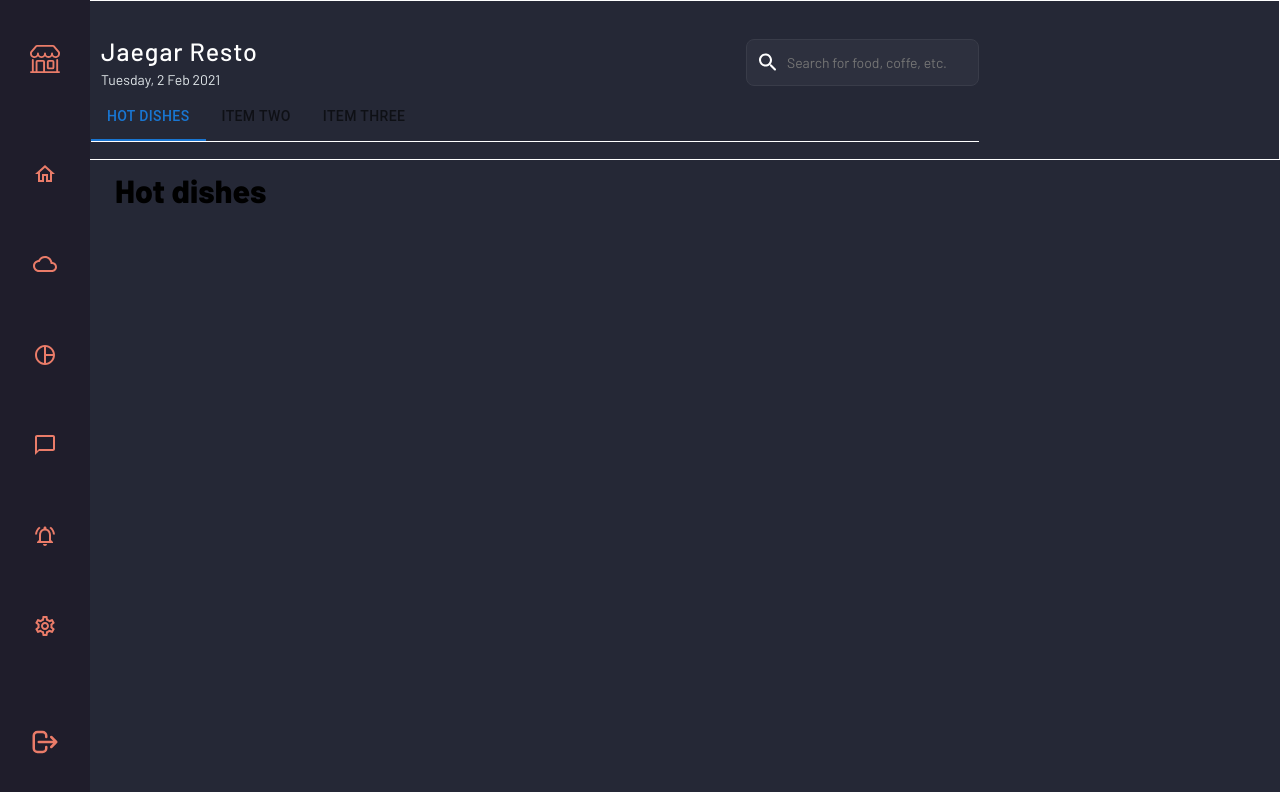
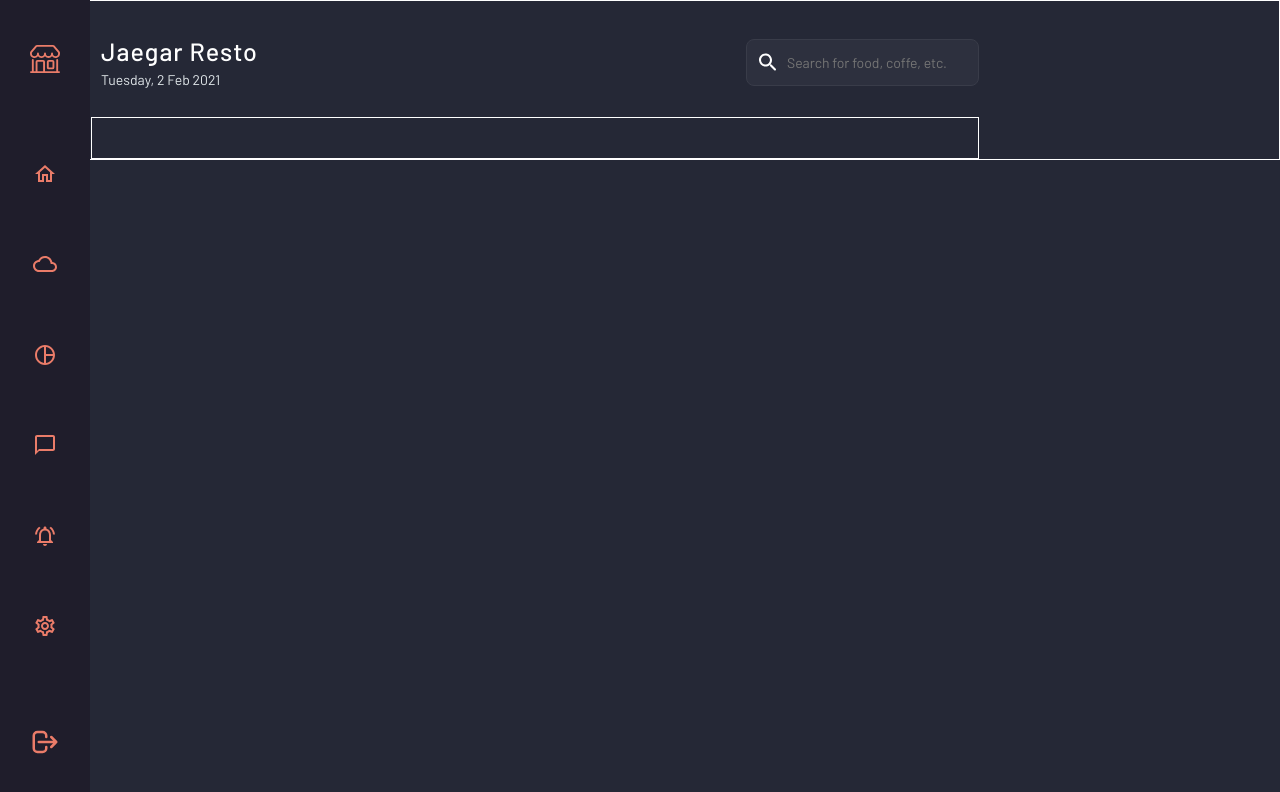
Before and after one commit to turgunov24/repoOne, a React (Create React App) app: page / in a window 1280 px wide. Shown: the top 792 px of the page. Built offline with nearby package versions, Linux system fonts and the light colour scheme.

Commit message:
eight edit

```diff
--- a/src/components/navbarTop/main/navbarTop.jsx
+++ b/src/components/navbarTop/main/navbarTop.jsx
@@ -2,7 +2,6 @@ import React from "react";
 import "./style.css";
 import SearchRoundedIcon from '@mui/icons-material/SearchRounded';
 import Foods from "./../assets/objectdata"
-import LabTabs from "../assets/Tabs/Tabs";
 
 export const NavbarTop = () => {
     let allCategories = []
@@ -26,7 +25,9 @@ export const NavbarTop = () => {
             <input type="text" placeholder="Search for food, coffe, etc.." />
           </label>
         </div>
-        <LabTabs />
+        <ul className="tableDiv">
+
+        </ul>
       </div>
     </>
   );
```
Also changed, not shown: src/components/navbarTop/main/style.css (line endings or trailing spaces).
